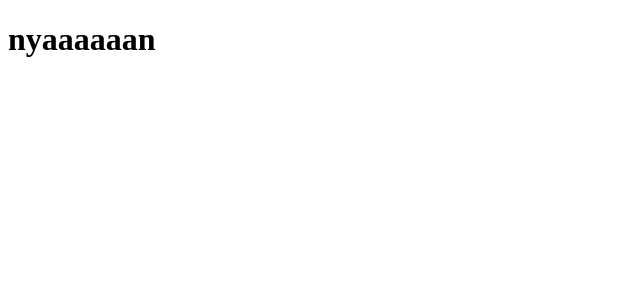
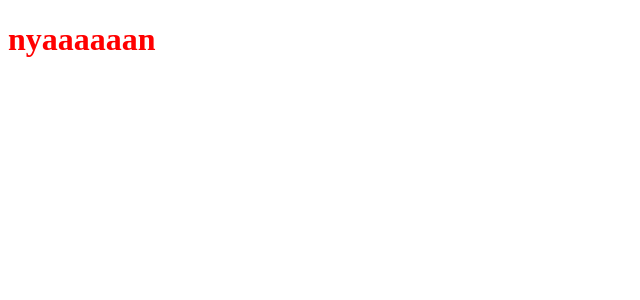
Before and after one commit to kirisaki/prototip-2.kirisaki.dev, a React app in the folder client/: page / in a window 1280 px wide. Shown: the top 300 px of the page, without its empty margins (0-640 px from the left). Built offline with nearby package versions, Linux system fonts and the light colour scheme; the HTML template or start-up script is replaced by a standard one.

Commit message:
feat: style

```diff
--- a/client/package.json
+++ b/client/package.json
@@ -15,8 +15,10 @@
     "webpack-dev-server": "^3.10.3"
   },
   "dependencies": {
+    "css-loader": "^3.4.2",
     "react": "^16.13.1",
     "react-dom": "^16.13.1",
-    "react-router-dom": "^5.1.2"
+    "react-router-dom": "^5.1.2",
+    "style-loader": "^1.1.3"
   }
 }
--- a/client/src/components/App.tsx
+++ b/client/src/components/App.tsx
@@ -1,9 +1,16 @@
 import * as React from 'react'
 import {} from 'react'
+import {
+  BrowserRouter as Router,
+  Switch,
+  Route,
+  Link
+} from 'react-router-dom'
+import styles from './style.css'
 
 export const App: React.FC = () => {
   return (
-    <h1>
+    <h1 className={styles.foo}>
       nyaaaaaan
     </h1>
   )
--- /dev/null
+++ b/client/src/components/style.css
@@ -0,0 +1,3 @@
+.foo {
+    color: red;
+}
--- a/client/webpack.config.js
+++ b/client/webpack.config.js
@@ -1,21 +1,28 @@
-const path = require("path")
+const path = require('path')
 
 module.exports = {
   output: {
     path: path.join(__dirname, '/dist')
   },
+  devServer:{
+    contentBase: path.join(__dirname, '/dist')
+  },
   resolve: {
-    extensions: [".ts", ".tsx", ".js", ".jsx"]
+    extensions: ['.ts', '.tsx', '.js', '.jsx']
   },
   module: {
     rules: [
       {
         test: /\.tsx?$/,
-        loader: "ts-loader",
+        loader: 'ts-loader',
         options: {
           transpileOnly: true
         }
-      }
-    ]
+      },
+      {
+        test: /\.css$/,
+        use: ['style-loader', 'css-loader?modules'],
+      },
+    ],
   },
 }
```
Also changed, not shown: 1 other file (tests, documents, lock files or other folders).
